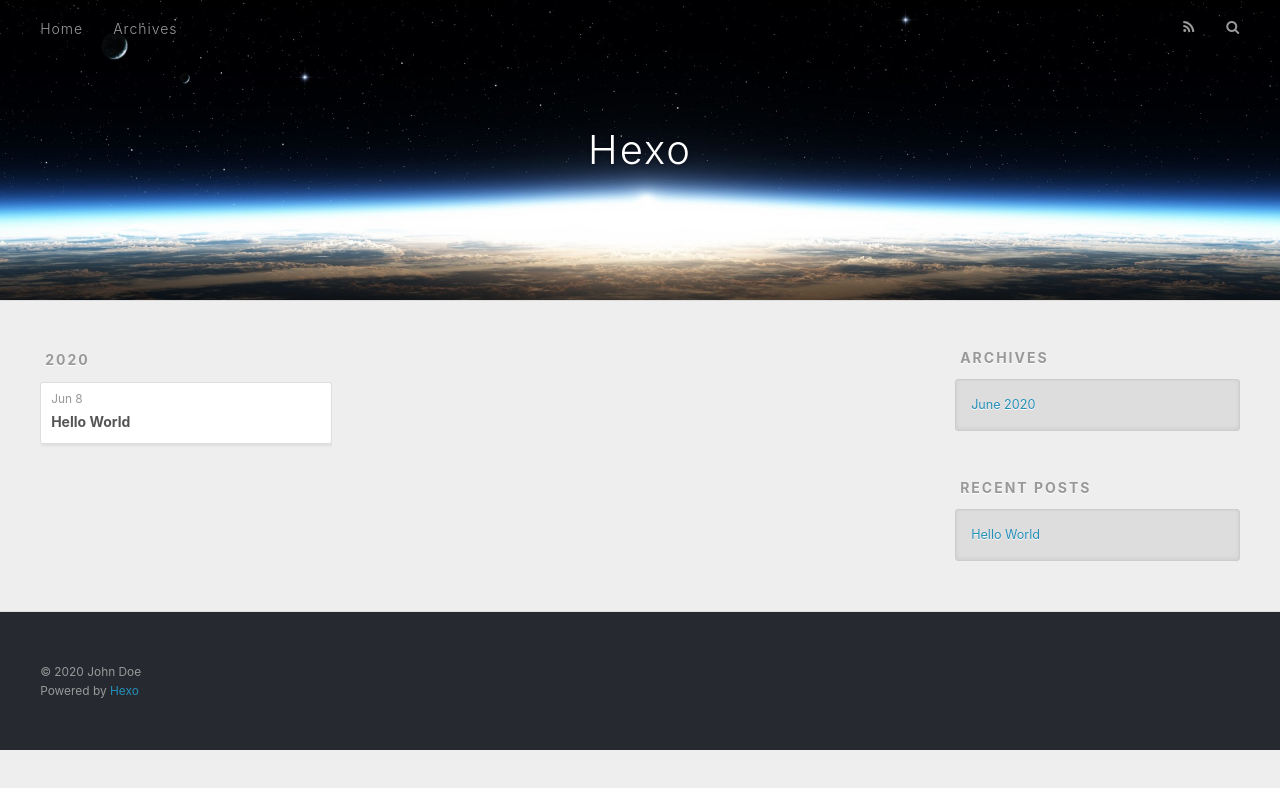
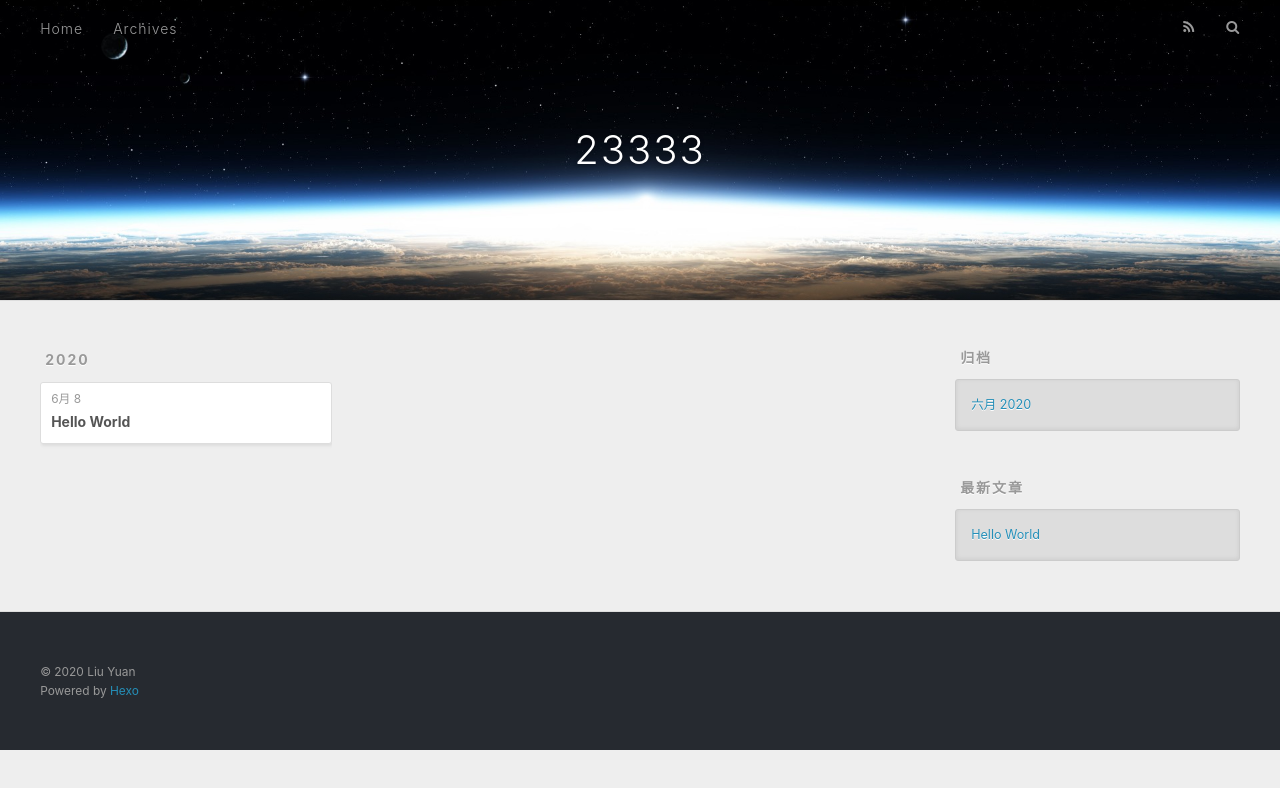
Before and after one commit to liuyuan22/liuyuan22.github.io, a plain HTML site: page archives/index.html in a window 1280 px wide. Drawn offline with nearby package versions, Linux system fonts and the light colour scheme.

Commit message:
Site updated: 2020-06-08 13:59:38

```diff
--- a/archives/index.html
+++ b/archives/index.html
@@ -5,17 +5,17 @@
 
 
 
-  <title>Archives | Hexo</title>
+  <title>归档 | 23333</title>
   <meta name="viewport" content="width=device-width, initial-scale=1, maximum-scale=1">
   <meta property="og:type" content="website">
-<meta property="og:title" content="Hexo">
+<meta property="og:title" content="23333">
 <meta property="og:url" content="http://yoursite.com/archives/index.html">
-<meta property="og:site_name" content="Hexo">
-<meta property="og:locale" content="en_US">
-<meta property="article:author" content="John Doe">
+<meta property="og:site_name" content="23333">
+<meta property="og:locale" content="zh_CN">
+<meta property="article:author" content="Liu Yuan">
 <meta name="twitter:card" content="summary">
 
-    <link rel="alternate" href="/atom.xml" title="Hexo" type="application/atom+xml">
+    <link rel="alternate" href="/atom.xml" title="23333" type="application/atom+xml">
 
 
     <link rel="icon" href="/favicon.png">
@@ -36,7 +36,7 @@
   <div id="header-outer" class="outer">
     <div id="header-title" class="inner">
       <h1 id="logo-wrap">
-        <a href="/" id="logo">Hexo</a>
+        <a href="/" id="logo">23333</a>
       </h1>
 
     </div>
@@ -53,7 +53,7 @@
 
           <a id="nav-rss-link" class="nav-icon" href="/atom.xml" title="RSS Feed"></a>
 
-        <a id="nav-search-btn" class="nav-icon" title="Search"></a>
+        <a id="nav-search-btn" class="nav-icon" title="搜索"></a>
       </nav>
       <div id="search-form-wrap">
         <form action="//google.com/search" method="get" accept-charset="UTF-8" class="search-form"><input type="search" name="q" class="search-form-input" placeholder="Search"><button type="submit" class="search-form-submit">&#xF002;</button><input type="hidden" name="sitesearch" value="http://yoursite.com"></form>
@@ -79,7 +79,7 @@
   <div class="archive-article-inner">
     <header class="archive-article-header">
       <a href="/2020/06/08/hello-world/" class="archive-article-date">
-  <time datetime="2020-06-08T05:30:44.463Z" itemprop="datePublished">Jun 8</time>
+  <time datetime="2020-06-08T05:30:44.463Z" itemprop="datePublished">6月 8</time>
 </a>
 
 
@@ -111,9 +111,9 @@
 
 
   <div class="widget-wrap">
-    <h3 class="widget-title">Archives</h3>
+    <h3 class="widget-title">归档</h3>
     <div class="widget">
-      <ul class="archive-list"><li class="archive-list-item"><a class="archive-list-link" href="/archives/2020/06/">June 2020</a></li></ul>
+      <ul class="archive-list"><li class="archive-list-item"><a class="archive-list-link" href="/archives/2020/06/">六月 2020</a></li></ul>
     </div>
   </div>
 
@@ -121,7 +121,7 @@
 
 
   <div class="widget-wrap">
-    <h3 class="widget-title">Recent Posts</h3>
+    <h3 class="widget-title">最新文章</h3>
     <div class="widget">
       <ul>
 
@@ -141,7 +141,7 @@
 
   <div class="outer">
     <div id="footer-info" class="inner">
-      &copy; 2020 John Doe<br>
+      &copy; 2020 Liu Yuan<br>
       Powered by <a href="http://hexo.io/" target="_blank">Hexo</a>
     </div>
   </div>
```
Also changed, not shown: 2020/06/08/hello-world/index.html (+11 -11 lines), archives/2020/06/index.html (+13 -13 lines), archives/2020/index.html (+13 -13 lines), index.html (+12 -12 lines).
